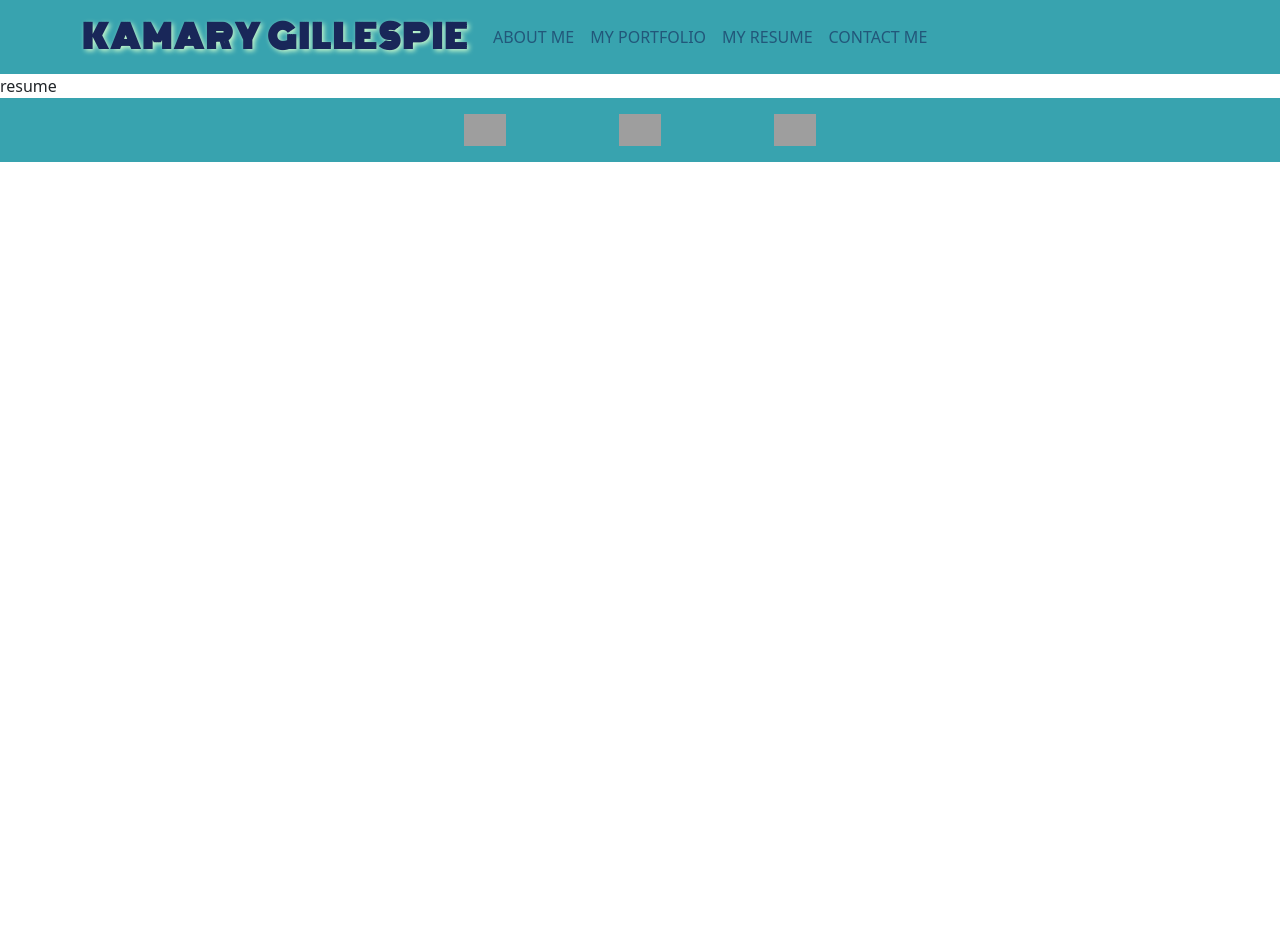
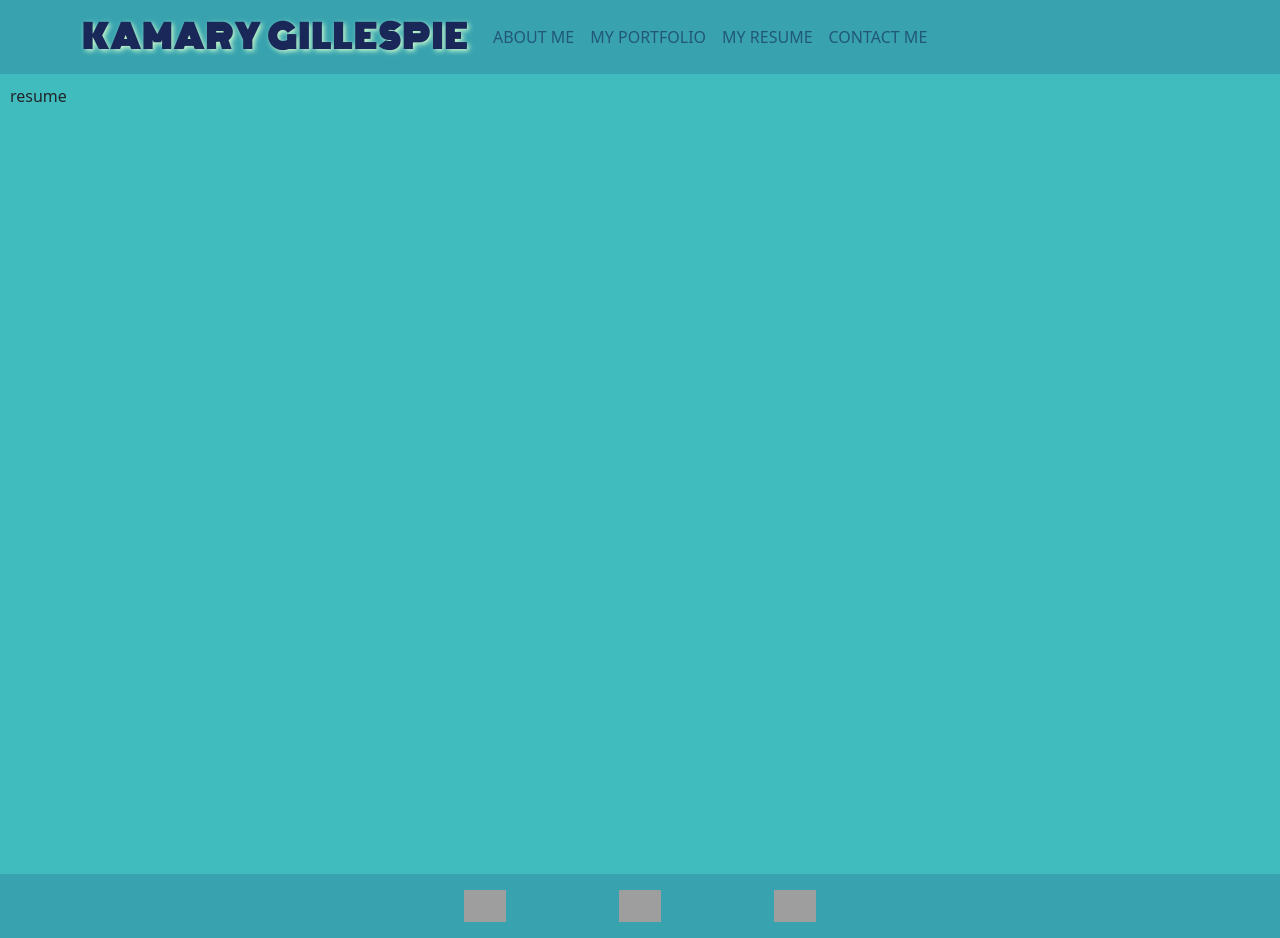
Before and after one commit to kamarygillespie4/react-portfolio, a React (Create React App) app in the folder client/: page /resume in a window 1280 px wide. Before the commit the page ends 800 px from the top, so only its background shows below. Built offline with nearby package versions, Linux system fonts and the light colour scheme; grey boxes are pictures that could not be loaded.

Commit message:
trying gh pages

```diff
--- a/client/package.json
+++ b/client/package.json
@@ -8,6 +8,7 @@
     "@testing-library/user-event": "^13.5.0",
     "bootstrap": "^5.2.2",
     "emailjs-com": "^3.2.0",
+    "gh-pages": "^4.0.0",
     "react": "^18.2.0",
     "react-bootstrap": "^2.5.0",
     "react-dom": "^18.2.0",
--- a/client/src/components/Contact.js
+++ b/client/src/components/Contact.js
@@ -3,7 +3,7 @@ import React, { useRef } from "react";
 const styles = {
   div: {
     background: "#40bbbe",
-    height: "100%",
+    height: "100vh",
     padding: "10px",
   },
 
--- a/client/src/components/Resume.js
+++ b/client/src/components/Resume.js
@@ -1,7 +1,20 @@
 import React from "react";
 
+const styles = {
+  div: {
+    background: "#40bbbe",
+    height: "100vh",
+    padding: "10px",
+  },
+
+  // container: {
+  //   width: "95%",
+  //   //border: "1px solid black",
+  // },
+};
+
 function Resume() {
-  return <div>resume</div>;
+  return <div style={styles.div}>resume</div>;
 }
 
 export default Resume;
```
Also changed, not shown: 1 other file (tests, documents, lock files or other folders).
